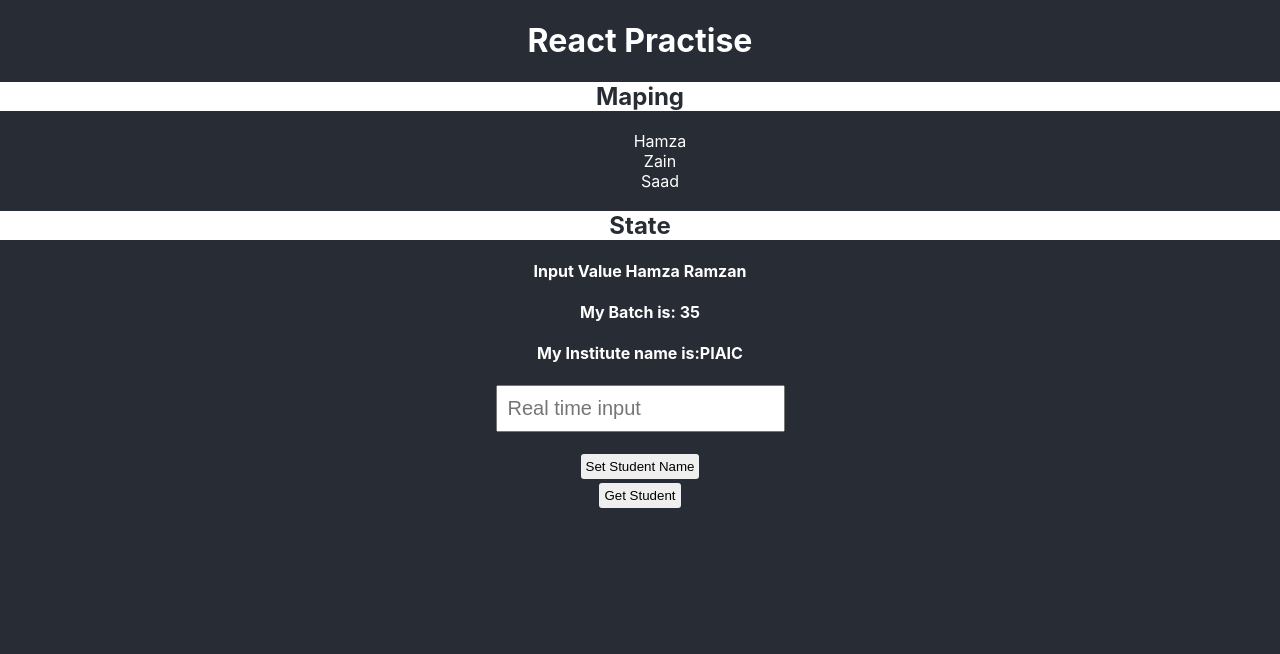
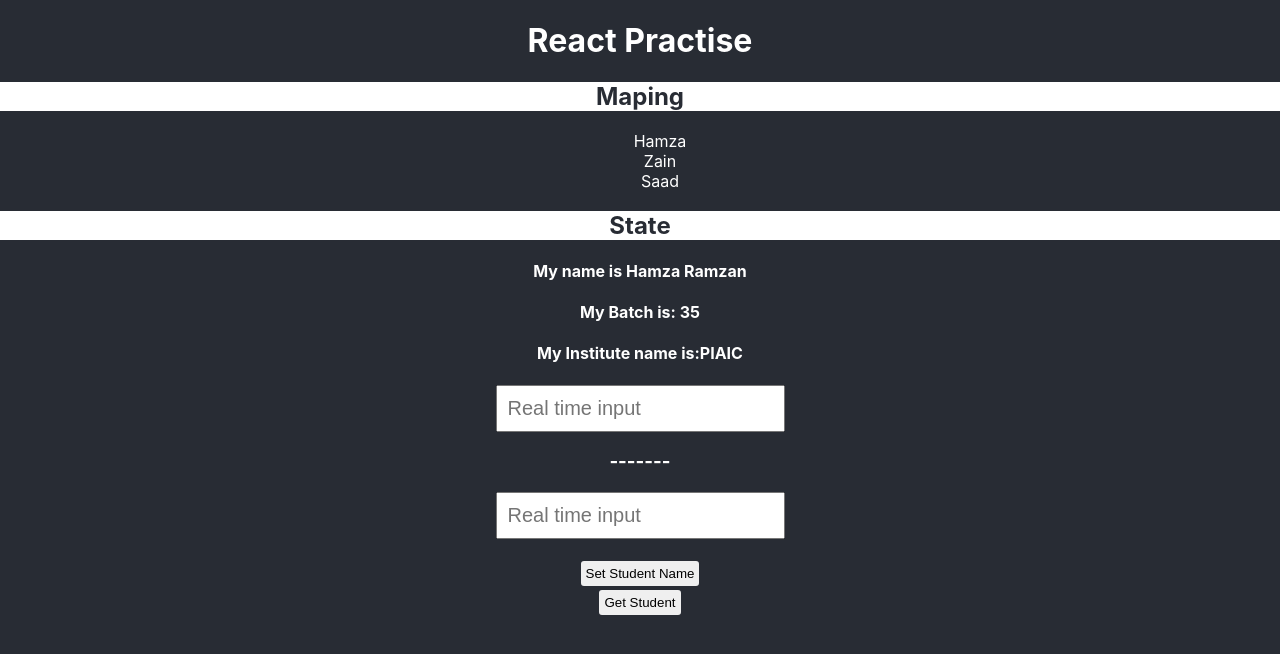
Before and after one commit to zain-ramzan/Web-Mobile-Hybrid-App-Development_Practise, a React (Create React App) app in the folder React/react-practise/: page / in a window 1280 px wide. Shown: the top 654 px of the page. Built offline with nearby package versions, Linux system fonts and the light colour scheme.

Commit message:
learn setstate

```diff
--- a/React/react-practise/src/components/state.js
+++ b/React/react-practise/src/components/state.js
@@ -11,11 +11,11 @@ class Learn extends React.Component {
             institute : "PIAIC"
         }
     }
-    // set_name = () => {
-    //     this.setState({
-    //         name: "Hamza"
-    //     })
-    // }
+    set_name = () => {
+        this.setState({
+            name: this.state.value
+        })
+    }
 
 
 
@@ -31,11 +31,12 @@ class Learn extends React.Component {
         return(
             <div>
             <h2>State</h2>
-            <h4>Input Value {this.state.name}</h4>
+            <h4>My name is  {this.state.name}</h4>
             <h4>My Batch is: {this.state.batch}</h4>
             <h4>My Institute name is:{this.state.institute}</h4>
-            <h3></h3>
-            <input type='text' placeholder="Real time input" onChange={(e)=>this.setState({name: e.target.value})} /><br /><br/>
+            <input type='text' placeholder="Real time input" onChange={(e)=>this.setState({name: e.target.value})} />
+            <h3>-------</h3>
+            <input type='text' placeholder="Real time input" onChange={(e)=>this.setState({value: e.target.value})} /><br/><br/>
             <button onClick={this.set_name}>Set Student Name</button> <br/>
             <button onClick={this.get_name}>Get Student</button>
             </div>
```
